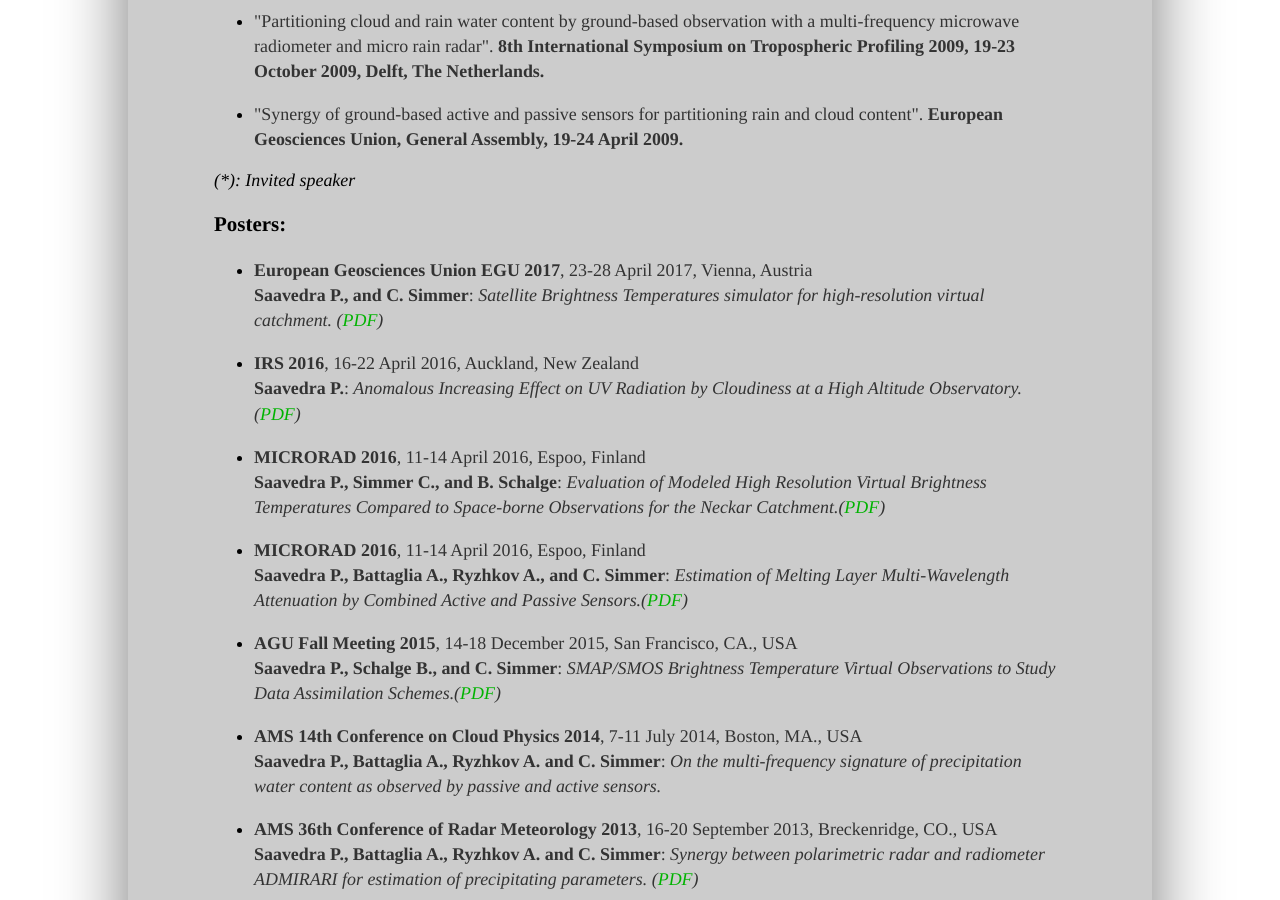
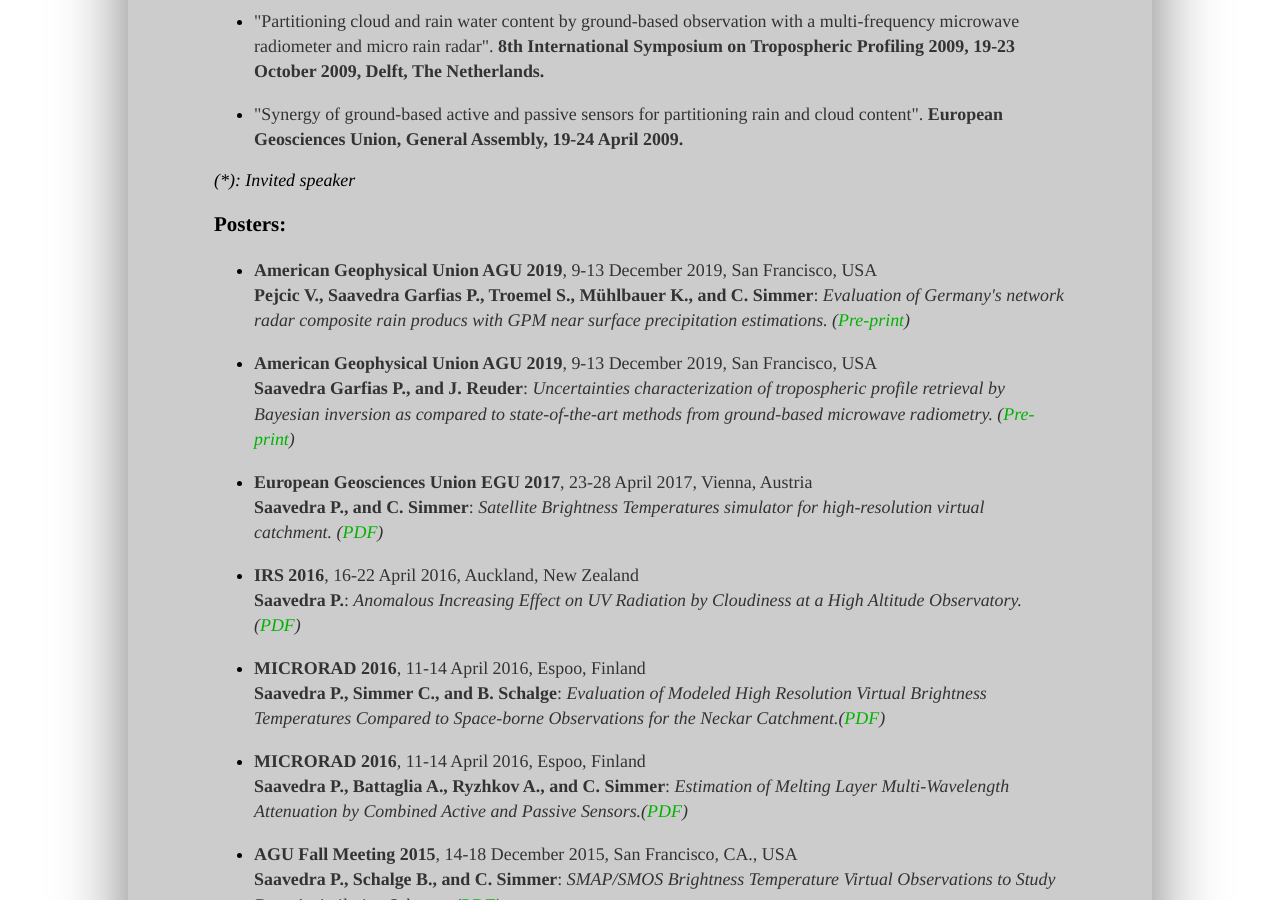
Before and after one commit to pablosaa/pablosaa.github.io, a Jekyll site: the page built from conferences.html, in a window 1280 px wide and 900 px high, scrolled down 986 px. Built offline with Jekyll 4.4.1, drawn with Linux system fonts in a browser that asks for light colours; some of the changed text lies outside the part shown.

Commit message:
add AGU 2019 links in Conferences

```diff
--- a/_config.yml
+++ b/_config.yml
@@ -5,6 +5,6 @@
 twitter_username: gasaapa
 github_username: https://github.com/pablosaa
 markdown: kramdown
-baseurl: / #<!--pablosaa.github.io-->
+baseurl: /pablosaa.github.io
 exclude: ['README.md']
 PDFmiub: http://www.meteo.uni-bonn.de/mitarbeiter/pablo-saavedra-garfias
--- a/_includes/mainmenu.html
+++ b/_includes/mainmenu.html
@@ -9,12 +9,12 @@
 			<li>
 					<a href="{{'/' | relative_url}}" class="{% if page.url=='/' %}current{% endif %}">Home</a>
 			</li>
-			<li><a href="projects" class="{% if page.url=='/projects.html' %}current{% endif %}">Research</a></li>
-			<li><a href="codes" class="{% if page.url=='/codes.html' %}current{% endif %}">Code</a></li>
-			<li><a href="publications" class="{% if page.url=='/publications.html' %}current{% endif %}">Publications</a></li>
-			<li><a href="conferences" class="{% if page.url=='/conferences.html' %}current{% endif %}">Conferences</a></li>
-			<li><a href="portfolio" class="{% if page.url=='/portfolio.html' %}current{% endif %}">Portfolio</a></li>
-			<li><a href="about" class="{% if page.url=='/about.html' %}current{% endif %}">About</a></li>
+			<li><a href="{{'projects'|relative_url}}" class="{% if page.url=='/projects.html' %}current{% endif %}">Research</a></li>
+			<li><a href="{{'codes'|relative_url}}" class="{% if page.url=='/codes.html' %}current{% endif %}">Code</a></li>
+			<li><a href="{{'publications'|relative_url}}" class="{% if page.url=='/publications.html' %}current{% endif %}">Publications</a></li>
+			<li><a href="{{'conferences'|relative_url}}" class="{% if page.url=='/conferences.html' %}current{% endif %}">Conferences</a></li>
+			<li><a href="{{'portfolio'|relative_url}}" class="{% if page.url=='/portfolio.html' %}current{% endif %}">Portfolio</a></li>
+			<li><a href="{{'about'|relative_url}}" class="{% if page.url=='/about.html' %}current{% endif %}">About</a></li>
 		</ul>
 		<hr size="5" noshade width="80%">
 	{% endif %}
--- a/_layouts/default.html
+++ b/_layouts/default.html
@@ -3,8 +3,8 @@
 		<head>
 			<title>{{ page.title }}</title>
 			<!-- link to main stylesheet -->
-			<link rel="stylesheet" type="text/css" href="css/main.css">
-			<link rel="shortcut icon" type="image/x-icon" href="images/icons/favicon.ico">
+			<link rel="stylesheet" type="text/css" href="{{'css/main.css' | relative_url}}">
+			<link rel="shortcut icon" type="image/x-icon" href="{{'images/icons/favicon.ico' | relative_url}}">
 		</head>
 		<body id="top">
 			<header>
--- a/conferences.html
+++ b/conferences.html
@@ -2,7 +2,7 @@
 layout: withcaratula
 page: conferences
 title: Conference contributions
-vorworte: Most of conferences I have taken part as resercher in Germany.
+vorworte: Main contributions as resercher working in Germany and Norway.
 caratula: images/fronts/agumeet.png
 ---
 
@@ -36,6 +36,10 @@
 
 <h3><a name="posters"></a>Posters:</h3>
 <ul><li>
+<p class="discreet"><strong>American Geophysical Union AGU 2019</strong>, 9-13 December 2019, San Francisco, USA<br /><strong>Pejcic V., Saavedra Garfias P., Troemel S., Mühlbauer K., and C. Simmer</strong>: <em>Evaluation of Germany's network radar composite rain producs with GPM near surface precipitation estimations. (<a title="ESSOAr link" class="external-link" href="https://doi.org/10.1002/essoar.10501387.1">Pre-print</a>)</em></p>
+</li><li>
+<p class="discreet"><strong>American Geophysical Union AGU 2019</strong>, 9-13 December 2019, San Francisco, USA<br /><strong>Saavedra Garfias P., and J. Reuder</strong>: <em>Uncertainties characterization of tropospheric profile retrieval by Bayesian inversion as compared to state-of-the-art methods from ground-based microwave radiometry. (<a title="ESSOAr link" class="external-link" href="https://doi.org/10.1002/essoar.10501335.2">Pre-print</a>)</em></p>
+</li><li>
 <p class="discreet"><strong>European Geosciences Union EGU 2017</strong>, 23-28 April 2017, Vienna, Austria<br /><strong>Saavedra P., and C. Simmer</strong>: <em>Satellite Brightness Temperatures simulator for high-resolution virtual catchment. (<a title="poster_egu.pdf" class="internal-link" href="{{site.PDFmiub}}/posters/poster_egu.pdf">PDF</a>)</em></p>
 </li><li>
 <p class="discreet"><strong>IRS 2016</strong>, 16-22 April 2016, Auckland, New Zealand<br /><strong>Saavedra P.</strong>: <em>Anomalous Increasing Effect on UV Radiation by Cloudiness at a High Altitude Observatory.(<a title="PSaavedra_irs2016.pdf" class="internal-link" href="{{site.PDFmiub}}/posters/PSaavedra_irs2016.pdf">PDF</a>)</em></p>
```
Also changed, not shown: index.html (+4 -4 lines), projects.md (+6 -6 lines).
